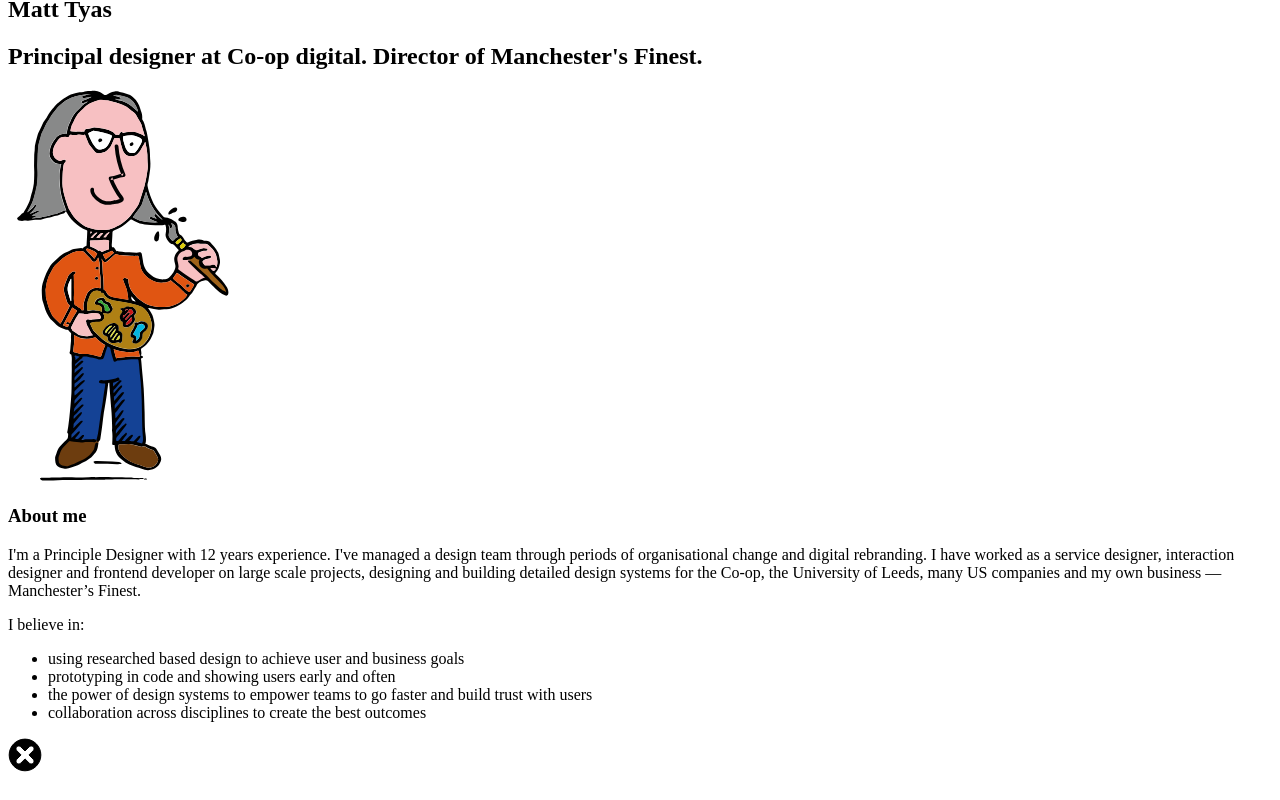
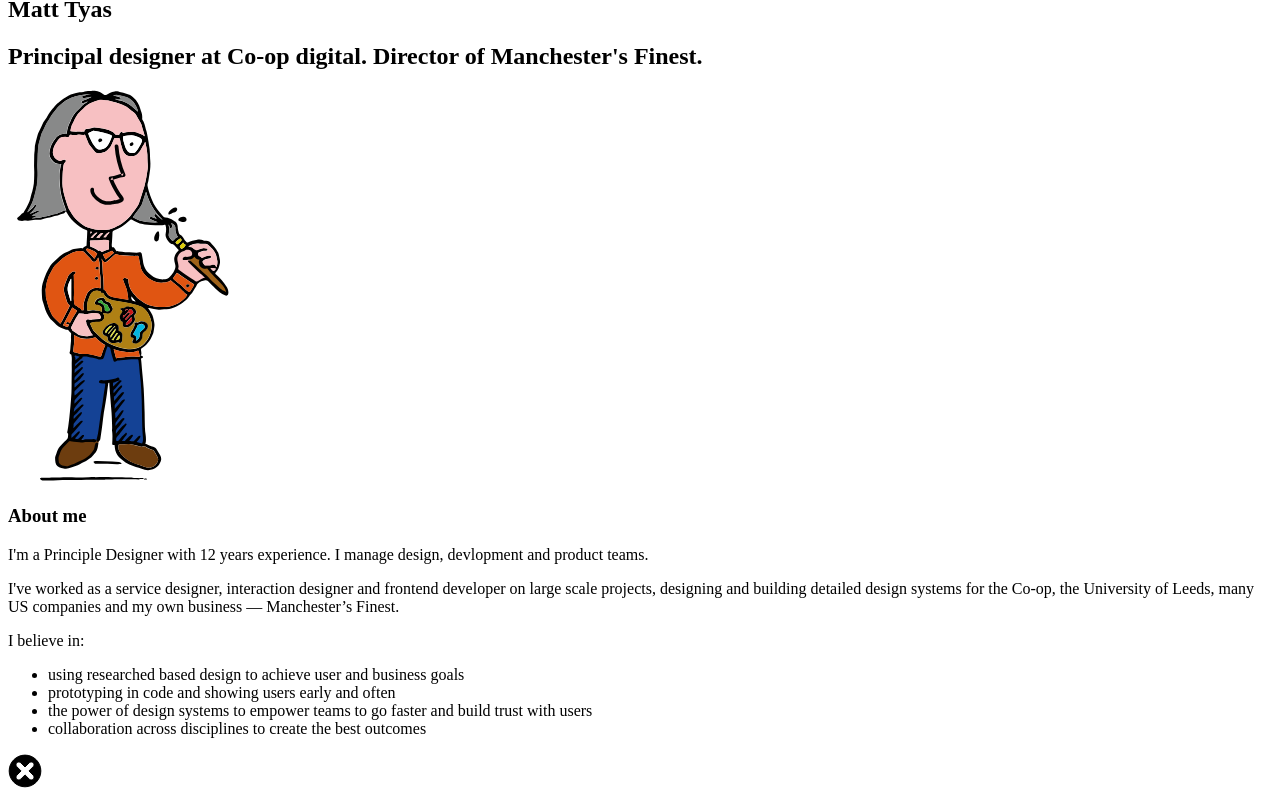
Before and after one commit to matt-tyas/matt-tyas, a Nuxt app: page /about in a window 1280 px wide. Shown: the part 721-1521 px from the top of the page. Built offline with nearby package versions, Linux system fonts and the light colour scheme.

Commit message:
added more content and such

```diff
--- a/css/main.css
+++ b/css/main.css
@@ -76,7 +76,7 @@ ul {
   background: #FFF;
   overflow: hidden;
   text-decoration: none;
-  transition: all 0.35s ease-in-out;
+  transition: all 0.35s ease-in-out .15s;
 }
 
 .page-enter-active,
@@ -88,7 +88,7 @@ ul {
   float: left;
   position: relative;
   top: 60px;
-  transition: all .15s;
+  transition: all 0.15s;
 }
 
 .mt-box--about {
@@ -97,6 +97,10 @@ ul {
   top: 0;
   left: 0;
   background: #FFF;
+}
+
+.page-enter-active .mt-about-content {
+  opacity: 0;
 }
 
 .mt-box--about:hover {
@@ -150,6 +154,22 @@ ul {
   top: 50%;
   width: 25%;
   height: 33.333333%;
+}
+
+.mt-sketches-content {
+  opacity: 0;
+  transition-property: opacity;
+  transition-duration: 500ms;
+  transition-timing-function: ease-in-out;
+  transition-delay: .5s;
+}
+
+.page-enter-active .mt-sketches-content {
+  opacity: 0;
+}
+
+.mt-sketches-content--is-open {
+  opacity: 1;
 }
 
 .mt-box--writing {
@@ -243,7 +263,7 @@ ul {
   font-weight: 300;
   font-style: normal;
   font-size: 60px;
-  color: #35495e;
+  color: var(--mt-dark-blue);
   margin: 0;
 }
 
@@ -251,7 +271,7 @@ ul {
   width: 500px;
   font-weight: lighter;
   font-size: 28px;
-  color: #526488;
+  color: var(--mt-light-blue);
   margin-top: 5px;
 }
 
@@ -268,7 +288,7 @@ ul {
   width: 32px;
   height: 32px;
   right: 40px;
-  top: 40px;
+  top: 30px;
   opacity: 1;
   transition: opacity .35 ease-in-out;
 }
@@ -277,11 +297,7 @@ ul {
   width: 32px;
   height: 32px;
   opacity: 0.8;
-  transition: opacity .25;
-}
-
-.page-enter-active .mt-about-content {
-  opacity: 0;
+  transition: opacity .25 ease;
 }
 
 .mt-close:hover svg path {
@@ -290,7 +306,6 @@ ul {
 
 .mt-overflow-wrap {
   width: auto;
-  height: 400px;
   margin-top: 64px;
   overflow-x: scroll;
 }
@@ -329,14 +344,14 @@ ul {
   grid-area: about-content;
   overflow-y: scroll;
   height: 100vh;
-  margin: 0 62px 0 0;
+  margin: 15px 62px 0 0;
   padding-right: 40px;
   padding-left: 25px;
   opacity: 0;
   transition-property: opacity;
   transition-duration: 500ms;
   transition-timing-function: ease-in-out;
-  transition-delay: .35s;
+  transition-delay: .5s;
 }
 
 .page-enter-active .mt-about-content {
@@ -381,7 +396,14 @@ ul {
 
 .mt-week-sketch {
   width: 600px;
-  height: 400px;
+  height: auto;
   margin: 0;
+  padding: 0;
   background-color: var(--mt-bright);
+  border: 8px solid var(--mt-bright);
 }
+
+.mt-week-sketch img {
+  display: block;
+  width: 100%;
+}
--- a/pages/about.vue
+++ b/pages/about.vue
@@ -14,25 +14,26 @@
           <article class="mt-about-content mt-about-content--is-open">
             <h3>About me</h3>
             <p>
-              I'm a Principle Designer with 12 years experience. I've managed a design
-              team through periods of organisational change and digital rebranding.
-              I have worked as a service designer, interaction designer and frontend developer on large scale projects, designing and building detailed design systems for the Co-op, the University of Leeds, many US companies and my own business — Manchester’s Finest.
+              I'm a Principle Designer with 12 years experience. I manage design, devlopment and product teams.
+            </p>
+            <p>
+              I've worked as a service designer, interaction designer and frontend developer on large scale projects, designing and building detailed design systems for the Co-op, the University of Leeds, many US companies and my own business &mdash; Manchester’s&nbsp;Finest.
             </p>
             <p>
               I believe in:
             </p>
             <ul>
               <li>
-                using researched based design to achieve user and business goals
+                using researched based design to achieve user and business&nbsp;goals
               </li>
               <li>
-                prototyping in code and showing users early and often
+                prototyping in code and showing users early and&nbsp;often
               </li>
               <li>
-                the power of design systems to empower teams to go faster and build trust with users
+                the power of design systems to empower teams to go faster and build trust with&nbsp;users
               </li>
               <li>
-                collaboration across disciplines to create the best outcomes
+                collaboration across disciplines to create the best&nbsp;outcomes
               </li>
             </ul>
           </article>
--- a/pages/week-sketches.vue
+++ b/pages/week-sketches.vue
@@ -4,6 +4,7 @@
       <h1 class="mt-subtitle mt--inverse">
         Week sketches
       </h1>
+      <div class="mt-sketches-content mt-sketches-content--is-open">
         <p class="mt--inverse">
           Like weeknotes, but drawings. I was challenging myself to write less. This probably takes longer &mdash; but is more fun.
         </p>
@@ -11,7 +12,7 @@
           <div class="mt-grid mt-grid--sketches">
             <div class="mt-grid__item">
               <figure class="mt-week-sketch">
-
+                <img src="~/static/weeksketches/weeksketch-11-01-19.jpg" alt="Weeksketch" >
               </figure>
             </div>
             <div class="mt-grid__item">
@@ -31,6 +32,7 @@
             </div>
           </div>
         </div>
+      </div>
       <nuxt-link to="/" class="mt-close">
         <svg width="34" height="34" xmlns="http://www.w3.org/2000/svg">
           <path d="M17.0145 1.1132c-8.749 0-15.8416 7.0926-15.8416 15.8416 0 8.749 7.0926 15.8415 15.8416 15.8415 8.749 0 15.8415-7.0926 15.8415-15.8415 0-8.749-7.0926-15.8416-15.8415-15.8416zm8.2068 20.097c1.0912 1.091 1.0912 2.8603 0 3.9518-.5455.5459-1.2606.8183-1.9754.8183-.7154 0-1.4308-.2724-1.976-.8183l-4.2554-4.2557-4.2554 4.2553c-.546.546-1.2607.8184-1.9758.8184-.7147 0-1.4302-.2725-1.9754-.8184-1.0915-1.0911-1.0915-2.8603 0-3.9518l4.255-4.255-4.2553-4.2557c-1.0915-1.0912-1.0915-2.8604 0-3.9516 1.0908-1.0914 2.86-1.0914 3.9515 0l4.2554 4.2554 4.2553-4.2554c1.0912-1.0914 2.8604-1.0914 3.9519 0 1.0911 1.0912 1.0911 2.8604 0 3.9516l-4.2557 4.2557 4.2553 4.2553z" fill="#FFF" fill-rule="nonzero" stroke="#FFF"/>
```
Also changed, not shown: static/weeksketches/weeksketch-11-01-19.jpg (added). Lines whose indentation alone changed are shown as unchanged.
